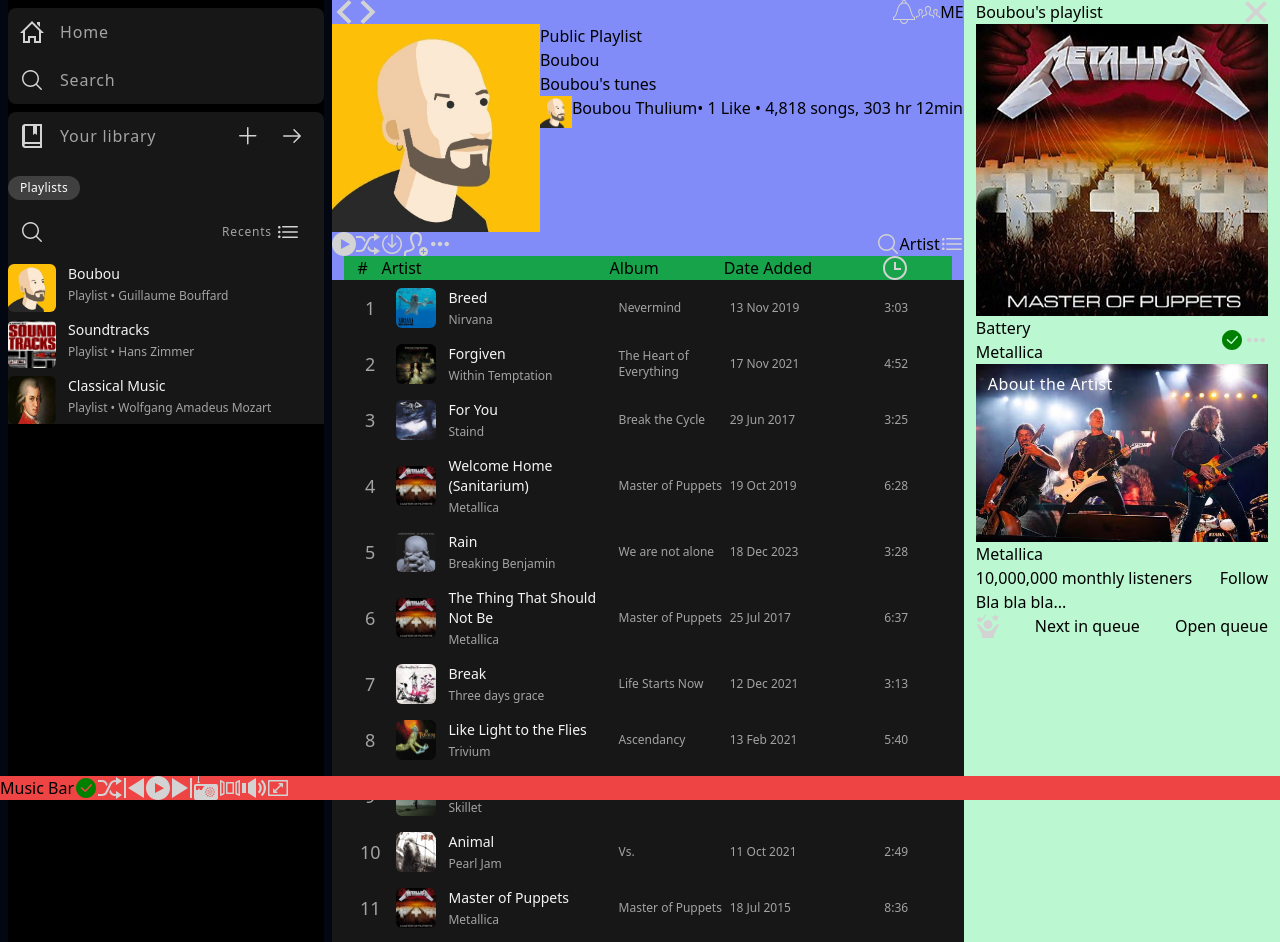
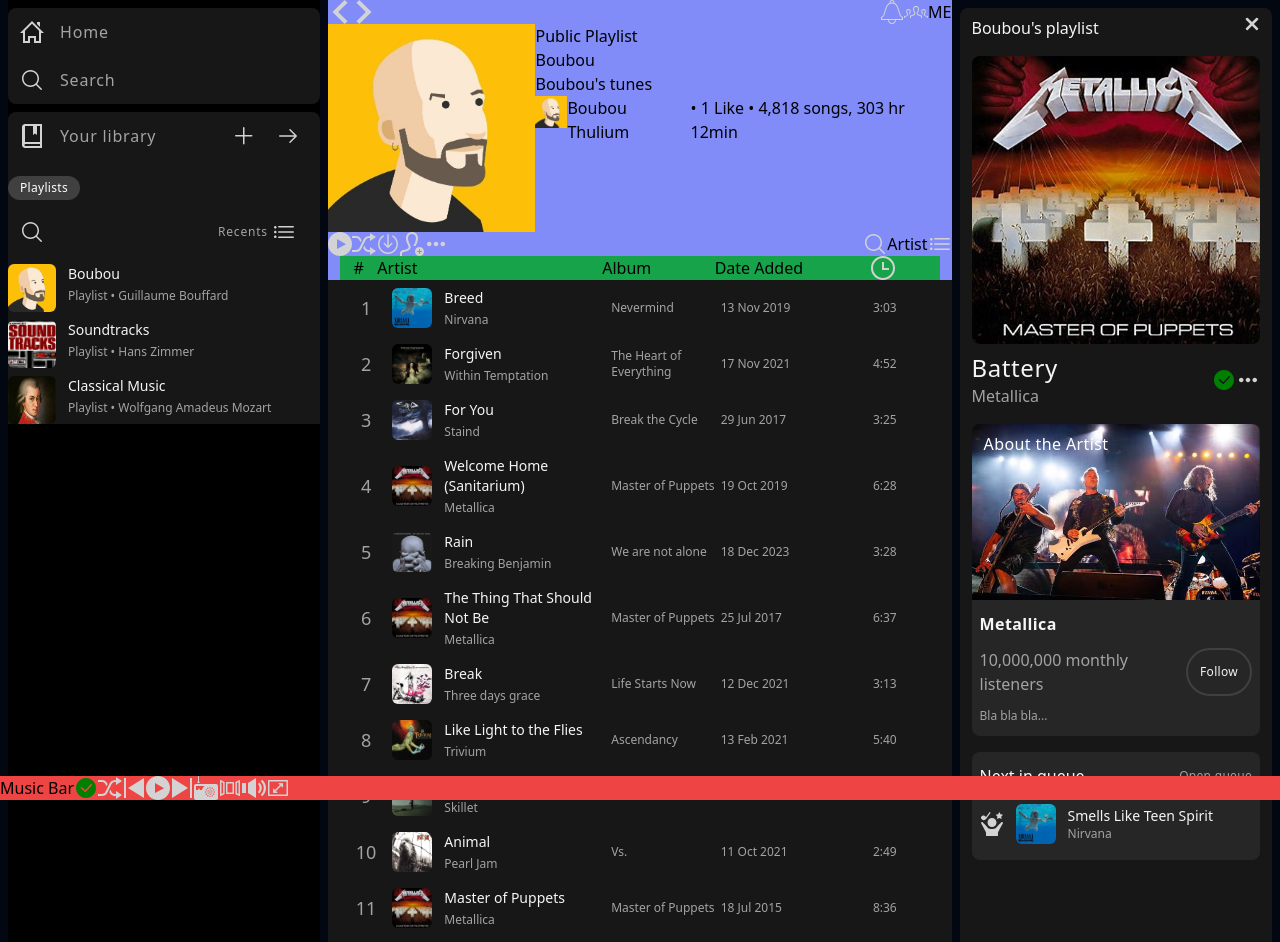
Before and after one commit to GBouffard/spotify-ui-tailwind, a React (Vite) app: page / in a window 1280 px wide. Shown: the top 942 px of the page. Built offline with nearby package versions, Linux system fonts and the light colour scheme.

Commit message:
Add Right Panel

```diff
--- a/src/components/RightPanel.jsx
+++ b/src/components/RightPanel.jsx
@@ -13,44 +13,65 @@
   artistBiography: 'Bla bla bla...'
 }
 
-export default function Rightpanel ({ data = defaultData }) {
+const defaultNext = {
+  nextBand: 'Nirvana',
+  nextSong: 'Smells Like Teen Spirit',
+  nextImageUrl: '/img/n.jpg',
+}
+
+export default function Rightpanel ({ data = defaultData, nextData = defaultNext }) {
   const { playlist, band, song, imageUrl, artistImage, artistBiography } = data
+  const {
+    nextBand,
+    nextSong,
+    nextImageUrl
+  } = nextData
 
   return (
-    <div className='bg-green-200 grow w-1/4 px-3'>
-      <div className='flex justify-between'>
+    <div className='bg-neutral-900 grow w-1/4 px-3 rounded-lg m-2 text-neutral-100'>
+      <div className='flex justify-between mt-2 mb-4'>
         <span>{playlist}</span>
-        <span><Close /></span>
+        <span className='hover:bg-neutral-700 cursor-pointer'><Close /></span>
       </div>
-      <img className='' src={imageUrl} />
-      <div className='flex justify-between'>
+      <img className='rounded-lg' src={imageUrl} />
+      <div className='flex justify-between mt-2 mb-4'>
         <div>
-          <div>{song}</div>
-          <div>{band}</div>
+          <div className='text-2xl tracking-wide font-normal hover:underline hover:cursor-pointer'>{song}</div>
+          <div className='text-neutral-400 font-light hover:text-white hover:underline hover:cursor-pointer'>{band}</div>
         </div>
         <div className='flex items-center'><Check fill='green' /><Menu /></div>
       </div>
 
-      <div className='relative'>
-        <img className='' src={artistImage} />
+      <div className='relative hover:cursor-pointer '>
+        <img className='rounded-t-lg' src={artistImage} />
         <div className='absolute top-2 left-3 text-white text-md tracking-wide'>About the Artist</div>
       </div>
-      <div>
-        <div>{band}</div>
-        <div className='flex justify-between'>
-          <div>10,000,000 monthly listeners</div>
-          <button>Follow</button>
+      <div className='text-neutral-400 hover:cursor-pointer mb-4 bg-neutral-800 rounded-b-lg'>
+        <div className='text-neutral-100 py-3 px-2 font-semibold tracking-wide'><span className='hover:underline'>{band}</span></div>
+        <div className='flex justify-between px-2'>
+          <div className='text-neutral-400 font-light text-s'>10,000,000 monthly listeners</div>
+          <button className='hover:border-neutral-400 text-xs tracking-wide text-neutral-100 font-normal border-neutral-700 border-2 px-3 py-1 rounded-full' >Follow</button>
         </div>
-        <div>{artistBiography}</div>
+        <div className='px-2 py-3 text-neutral-400 font-normal text-xs'>{artistBiography}</div>
       </div>
 
-      <div>
-        <div className='flex justify-between'>
-          <div><Music /></div>
-          <div>Next in queue</div>
-          <a href=''>Open queue</a>
+      <div className='flex justify-between items-center rounded-t-lg bg-neutral-800 pt-3 px-2'>
+        <div>Next in queue</div>
+        <a className='hover:text-neutral-100 text-xs tracking-wide text-neutral-400 font-normal' href=''>Open queue</a>
+      </div>
+
+      <div className='flex items-center bg-neutral-800 rounded-b-lg py-4 px-2 hover:bg-neutral-700'>
+        <div className='mr-3'><Music /></div>
+        <div className='flex items-center'>
+          <img className='w-10 h-10 rounded-md mr-3' src={nextImageUrl} />
+          <div className='flex bg-blue- flex-col'>
+            <div className="text-neutral-100 font-normal text-sm"><span className='hover:underline hover:cursor-pointer'>{nextSong}</span></div>
+            <div className=' text-neutral-400 font-normal text-xs'><span className='hover:underline hover:cursor-pointer'>{nextBand}</span></div>
+          </div>
         </div>
       </div>
+
+
     </div>
   )
 }
--- a/src/components/icons/Close.jsx
+++ b/src/components/icons/Close.jsx
@@ -1,5 +1,5 @@
 import React from 'react'
 
-const Close = ({ fill = 'lightgrey' }) => <svg className='h-6 w-6' fill={fill} xmlns='http://www.w3.org/2000/svg' width='24' height='24' viewBox='0 0 24 24'><path d='M23 20.168l-8.185-8.187 8.185-8.174-2.832-2.807-8.182 8.179-8.176-8.179-2.81 2.81 8.186 8.196-8.186 8.184 2.81 2.81 8.203-8.192 8.18 8.192z' /></svg>
+const Close = ({ fill = 'lightgrey' }) => <svg className='h-4 w-4 rounded-full' fill={fill} xmlns='http://www.w3.org/2000/svg' width='24' height='24' viewBox='0 0 24 24'><path d='M23 20.168l-8.185-8.187 8.185-8.174-2.832-2.807-8.182 8.179-8.176-8.179-2.81 2.81 8.186 8.196-8.186 8.184 2.81 2.81 8.203-8.192 8.18 8.192z' /></svg>
 
 export default Close
```
